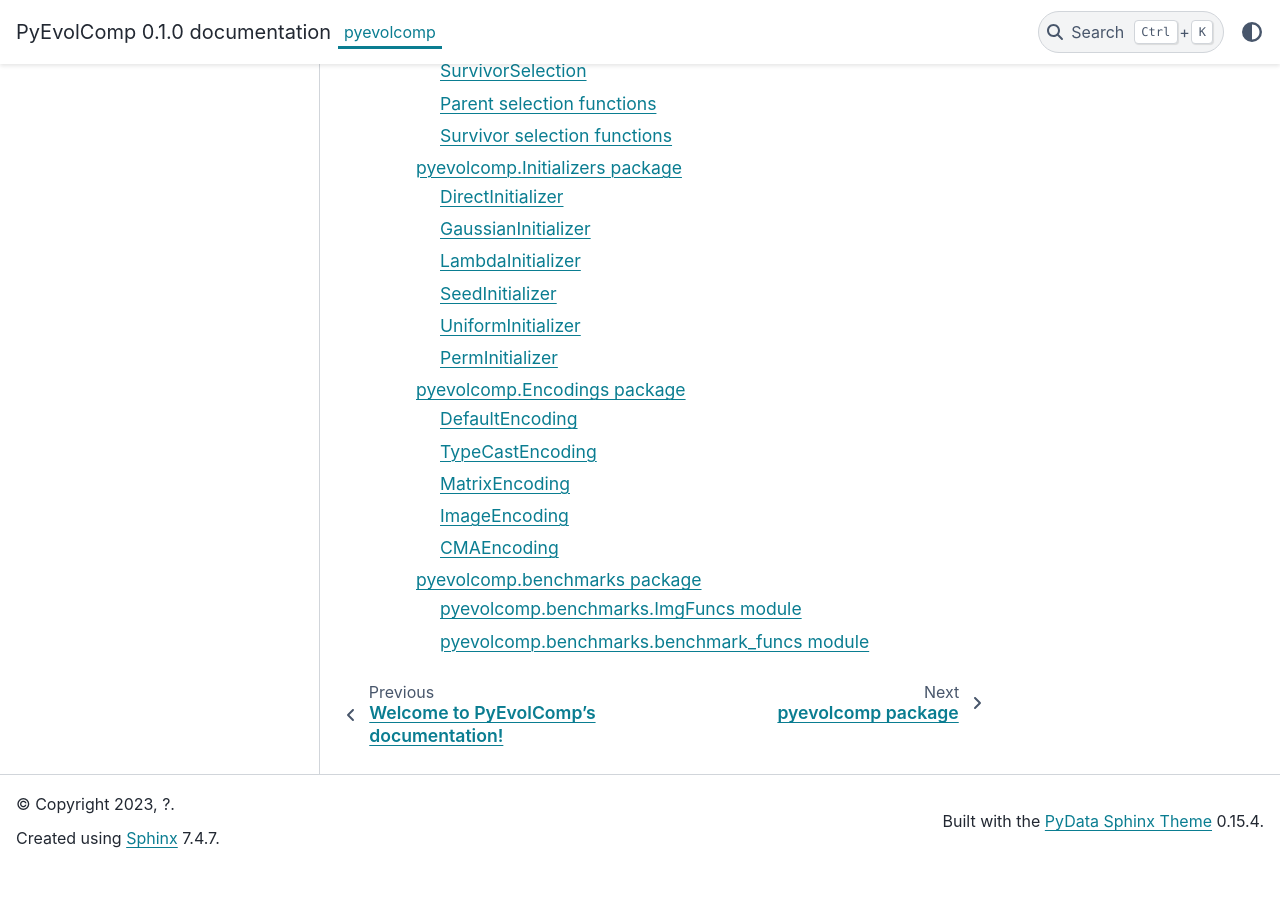
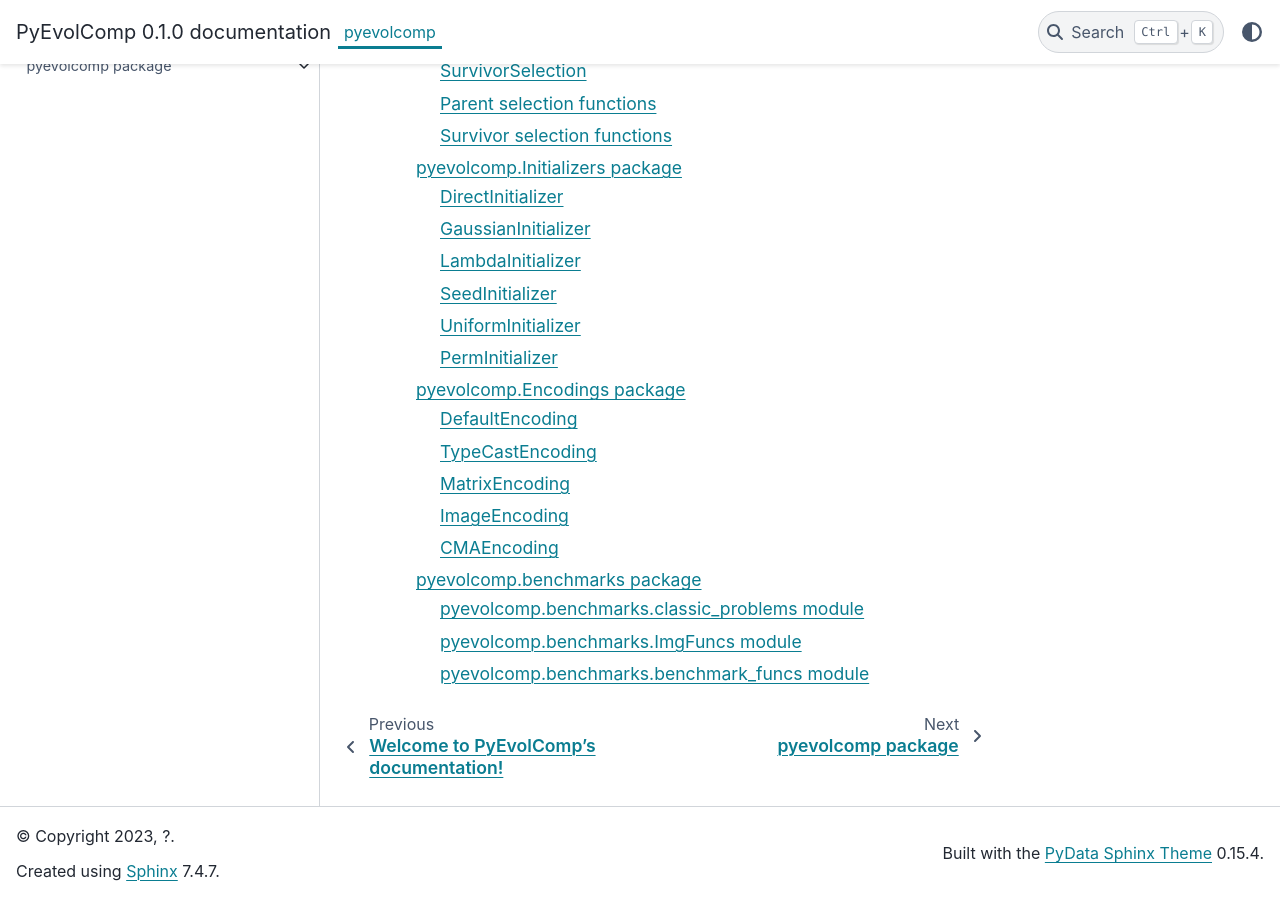
Before and after one commit to GheodeAI/metaheuristic-designer, a Sphinx documentation site: the page built from docs/modules.rst, in a window 1280 px wide and 900 px high, scrolled down 1261 px. Built offline with Sphinx 7.4.7 and the PyData theme 0.15.4, drawn with Linux system fonts in a browser that asks for light colours; before the commit the page ends 2129 px from its top, so only the background shows below that.

Commit message:
added new benchmark functions to documentation

```diff
--- a/docs/pyevolcomp.benchmarks.rst
+++ b/docs/pyevolcomp.benchmarks.rst
@@ -1,5 +1,13 @@
 pyevolcomp.benchmarks package
 =============================
+
+pyevolcomp.benchmarks.classic_problems module
+---------------------------------------------
+
+.. automodule:: pyevolcomp.benchmarks.classic_problems
+   :members:
+   :undoc-members:
+   :show-inheritance:
 
 pyevolcomp.benchmarks.ImgFuncs module
 -------------------------------------
```
